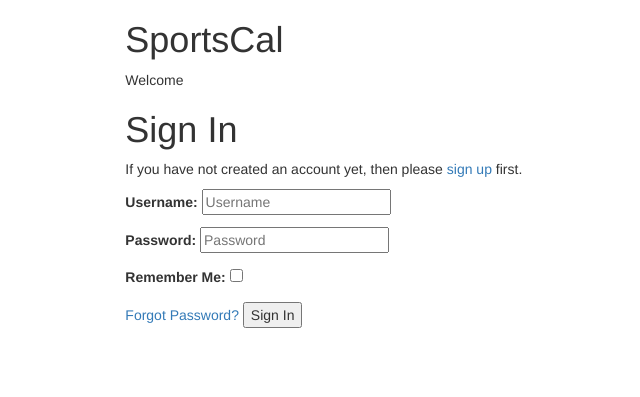
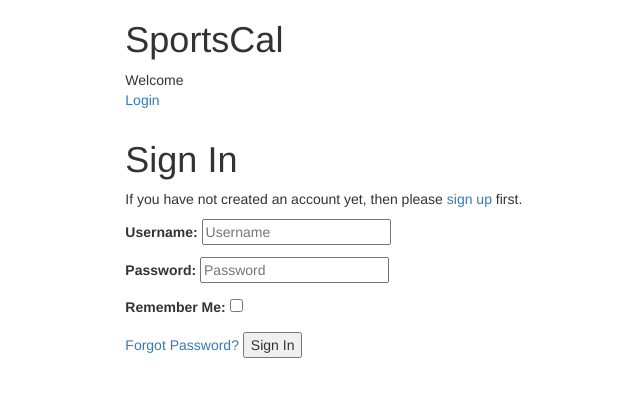
Before and after one commit to Raekkeri/sportscal, a Django app: the page made by src/activities/templates/activities/base.html in a window 1280 px wide. Shown: the top 397 px of that part, without its empty margins (93-733 px from the left). Run offline with Django 3.2, Linux system fonts and the light colour scheme; the page is wider than the window, and the part outside it is not shown; some libraries are stand-ins or nearby versions.

Commit message:
Add login link for non-authenticated user
https://trello.com/c/aq8WmdJ7/13-add-login-link-for-non-authenticated-user

```diff
--- a/src/activities/templates/activities/base.html
+++ b/src/activities/templates/activities/base.html
@@ -11,16 +11,20 @@
             <div class="col-md-8 col-md-offset-2">
                 <h1>SportsCal</h1>
                 <div>Welcome{% if request.user.is_authenticated %}, {{ request.user.username }}{% endif %}</div>
+                <ul class="list-inline">
                 {% if request.user.is_authenticated %}
-                <ul class="list-inline">
                     <li>
                     <a href="{% url "list_events" %}">{% trans "List activities" %}</a>
                     </li>
                     <li>
                     <a href="{% url "create_activity" %}">{% trans "New activity" %}</a>
                     </li>
+                {% else %}
+                    <li>
+                    <a href="{% url "account_login" %}">{% trans "Login" %}</a>
+                    </li>
+                {% endif %}
                 </ul>
-                {% endif %}
             </div>
         </div>
         <div class="row">
```
